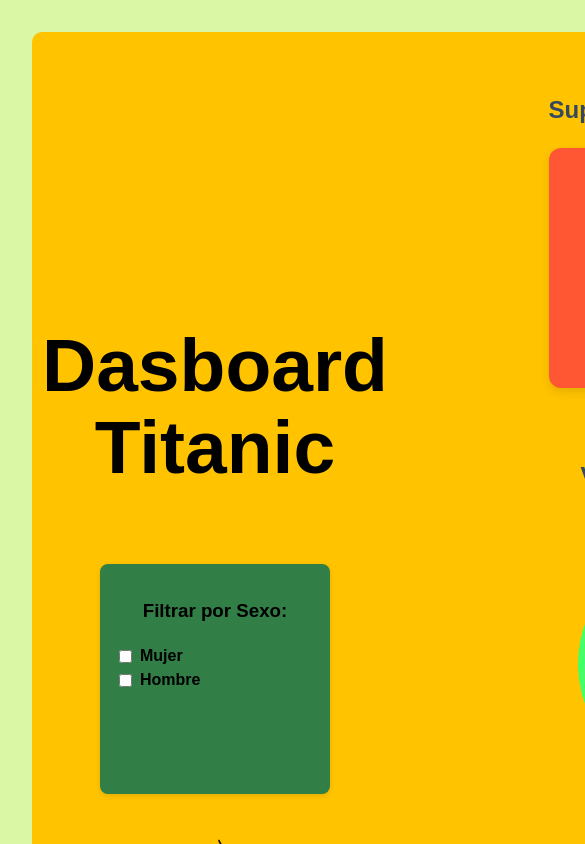
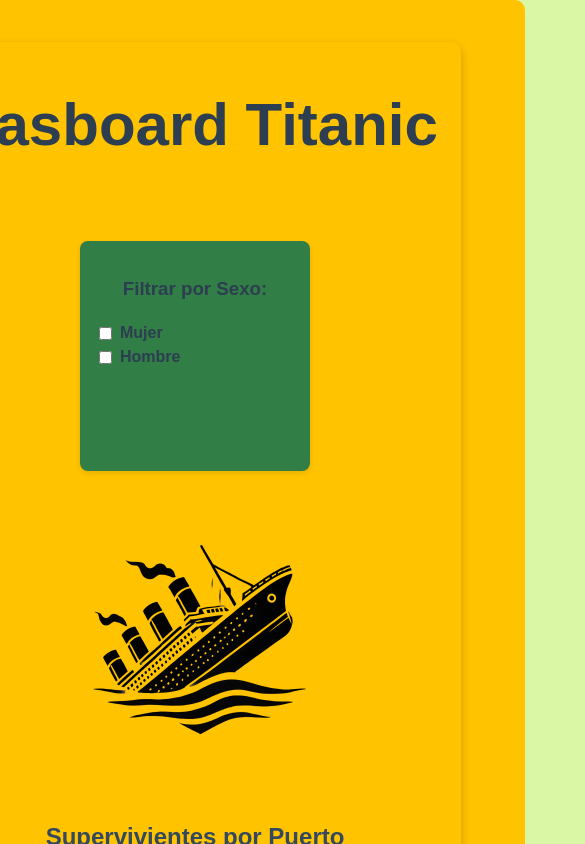
Before and after one commit to guillermoRF2001/Dashboard-svelte-guillermo, a Svelte app: page / in a window 390 px wide. Shown: the top 844 px of the page, 585 px wide, since content can reach past the window. Built offline with nearby package versions, Linux system fonts and the light colour scheme.

Commit message:
Update app.css

```diff
--- a/src/app.css
+++ b/src/app.css
@@ -2,17 +2,13 @@
   font-family: Inter, system-ui, Avenir, Helvetica, Arial, sans-serif;
   line-height: 1.5;
   font-weight: 400;
-
   color-scheme: light dark;
   background-color: #DAF7A6;
-
   font-synthesis: none;
   text-rendering: optimizeLegibility;
   -webkit-font-smoothing: antialiased;
   -moz-osx-font-smoothing: grayscale;
 }
-
-
 
 body {
   margin: 0;
@@ -32,13 +28,14 @@
 }
 
 #app {
-  max-width: 1280px;
-  margin: 0 auto;
-  padding: 2rem;
+  width: 100%;
   text-align: center;
+  display: flex;
+  justify-content: center;
+  align-items: center;
 }
 
-.ladoIzquierdo{
+.ladoIzquierdo {
   display: flex;
   flex-direction: column;
   justify-content: space-between;
@@ -46,6 +43,237 @@
   align-items: center;
 }
 
-h1{
-font-size: 75px;
+h1 {
+  font-size: 75px;
 }
+
+img {
+  width: 50%;
+}
+
+.filters {
+  display: flex;
+  justify-content: center;
+  flex-wrap: wrap;
+  gap: 20px;
+  padding: 10px;
+}
+
+.filter-group {
+  display: flex;
+  flex-direction: column;
+  background: #317e46;
+  padding: 15px;
+  border-radius: 8px;
+  box-shadow: 0px 2px 5px rgba(0, 0, 0, 0.1);
+  width: 200px;
+  height: 200px;
+}
+
+label {
+  display: flex;
+  align-items: center;
+  gap: 5px;
+  font-weight: bolder;
+}
+
+main {
+  text-align: center;
+  font-family: 'Poppins', sans-serif;
+  padding: 20px;
+  color: #2c3e50;
+}
+
+h2 {
+  font-size: 24px;
+  margin-bottom: 20px;
+  color: #34495e;
+}
+
+.chart {
+  display: flex;
+  justify-content: center;
+  align-items: flex-end;
+  height: 200px;
+  width: 85%;
+  padding: 20px;
+  gap: 20px;
+  background-color: #FF5733;
+  border-radius: 12px;
+  box-shadow: 0 4px 10px rgba(0, 0, 0, 0.1);
+}
+
+.bar-container {
+  display: flex;
+  flex-direction: column;
+  align-items: center;
+  width: 50px;
+  height: 100%;
+}
+
+.bar {
+  width: 100%;
+  border-radius: 8px;
+  display: flex;
+  align-items: flex-end;
+  justify-content: center;
+  transition: height 0.3s ease-in-out;
+  min-height: 10px;
+}
+
+.bar:hover {
+  opacity: 0.8;
+  transform: scale(1.05);
+}
+
+.label {
+  color: white;
+  font-size: 14px;
+  font-weight: bold;
+  margin-bottom: 5px;
+  text-shadow: 1px 1px 2px rgba(0, 0, 0, 0.3);
+}
+
+.category {
+  margin-top: 10px;
+  font-size: 12px;
+  font-weight: bold;
+  color: #2c3e50;
+}
+
+.no-data {
+  font-size: 16px;
+  color: red;
+  font-weight: bold;
+}
+
+svg {
+  display: block;
+  margin: 0 auto;
+}
+
+.charts {
+  display: flex;
+  flex-wrap: wrap;
+  justify-content: center;
+  align-items: center;
+  gap: 10px;
+  margin-top: 10px;
+}
+
+.content {
+  display: flex;
+  background-color: #FFC300;
+  border-radius: 10px;
+  margin: 1% 5%;
+  padding: 20px;
+  width: 85%;
+  box-shadow: 0px 4px 10px rgba(0, 0, 0, 0.2);
+}
+
+/* 📌 Pantallas medianas (1077px) */
+@media (max-width: 1077px) {
+  h1 {
+    font-size: 60px;
+  }
+
+  img {
+    width: 45%;
+  }
+
+  .filters {
+    gap: 15px;
+  }
+
+  .filter-group {
+    width: 180px;
+    height: 180px;
+  }
+
+  .chart {
+    width: 90%;
+    height: 180px;
+  }
+
+  .content {
+    flex-direction: column;
+    align-items: center;
+    width: 80%;
+    padding: 15px;
+  }
+}
+
+/* 📌 Dispositivos móviles */
+@media (max-width: 768px) {
+  body {
+    flex-direction: column;
+  }
+
+  h1 {
+    font-size: 45px;
+  }
+
+  img {
+    width: 70%;
+  }
+
+  .filters {
+    flex-direction: column;
+    align-items: center;
+    gap: 10px;
+  }
+
+  .filter-group {
+    width: 90%;
+    height: auto;
+    padding: 10px;
+  }
+
+  .chart {
+    height: 150px;
+    width: 100%;
+    padding: 10px;
+  }
+
+  .bar-container {
+    width: 40px;
+  }
+
+  .content {
+    flex-direction: column;
+    width: 80%;
+    padding: 10px;
+    margin: 5% auto;
+  }
+}
+
+/* 📌 Pantallas muy pequeñas (480px) */
+@media (max-width: 480px) {
+  h1 {
+    font-size: 60px;
+  }
+
+  img {
+    width: 60%;
+  }
+
+  .chart {
+    height: 180px;
+    width: 90%;
+  }
+
+
+
+  .category {
+    font-size: 10px;
+  }
+
+  .bar-container {
+    width: 30px;
+  }
+  .content {
+    flex-direction: column;
+
+    padding: 10px;
+  }
+}
```
